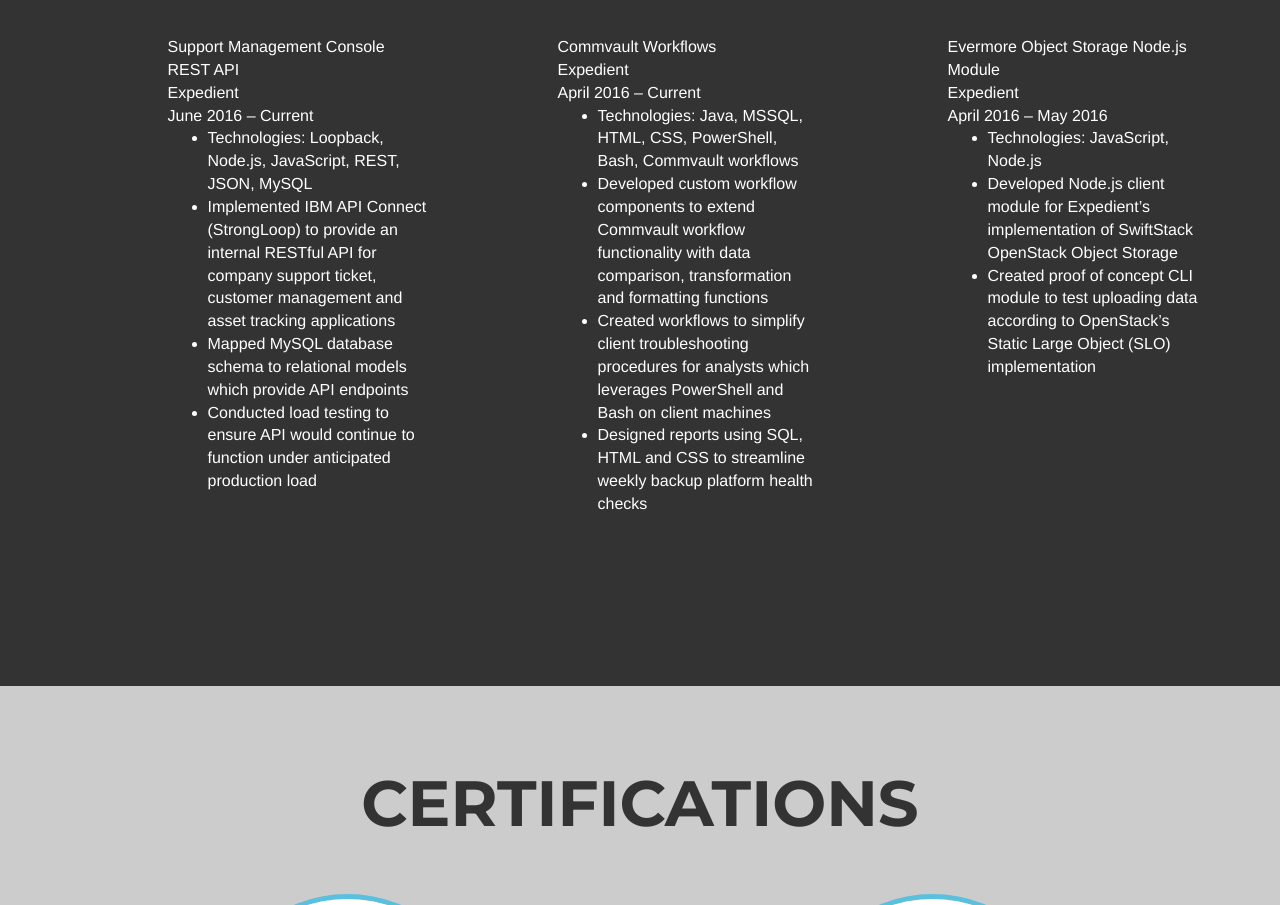
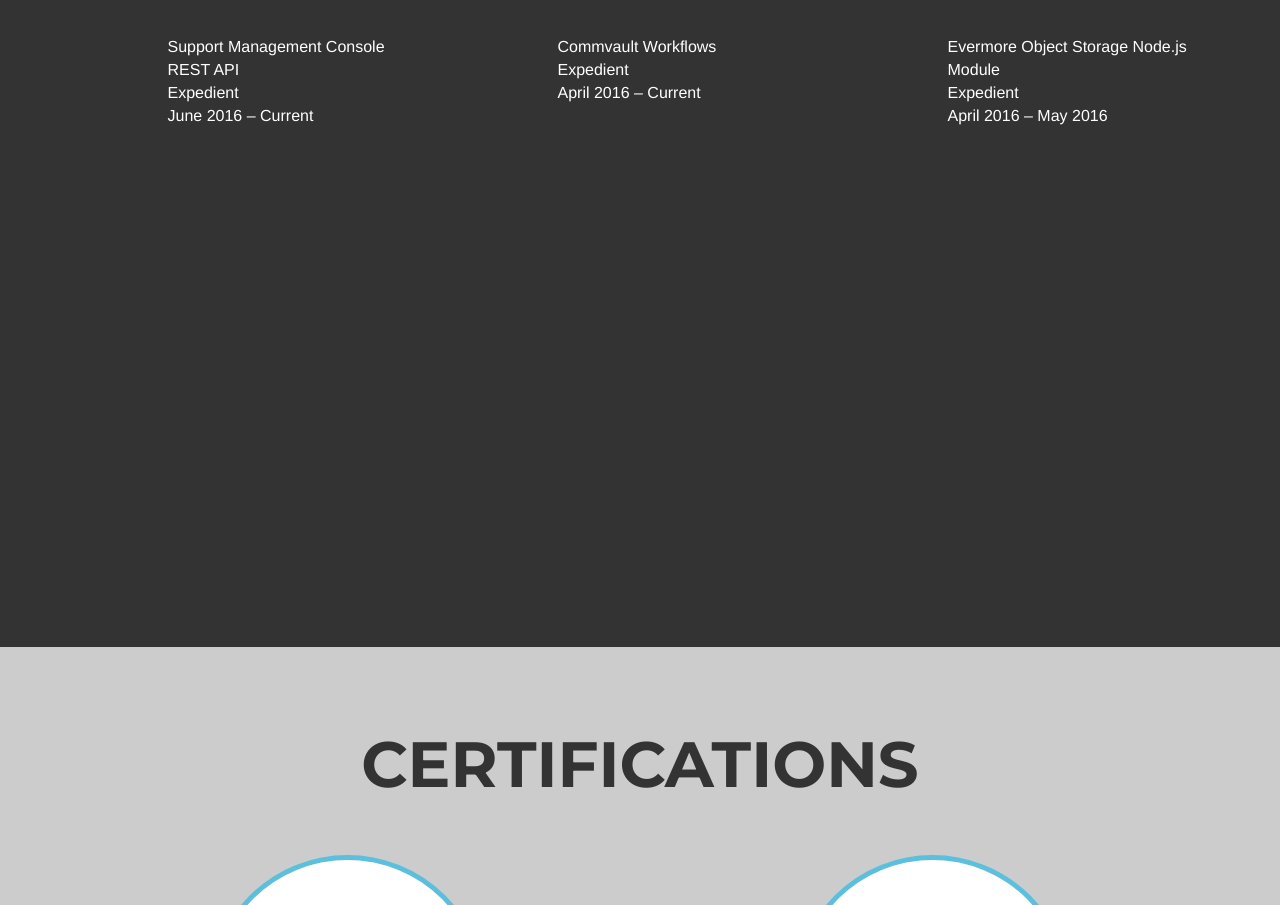
Before and after one commit to davidarich/daverich.net, a plain HTML site: page index.html in a window 1280 px wide. Shown: the part 2746-3651 px from the top of the page. Drawn offline with Linux system fonts and the light colour scheme; a web font is replaced by a local one.

Commit message:
Temporarily removed project text. This text will eventually be moved into modals.

```diff
--- a/index.html
+++ b/index.html
@@ -237,22 +237,6 @@
                         Expedient<br>
                         June 2016 – Current<br>
                     </div>
-                    <div>
-                        <ul>
-                            <li>
-                                Technologies: Loopback, Node.js, JavaScript, REST, JSON, MySQL
-                            </li>
-                            <li>
-                                Implemented IBM API Connect (StrongLoop) to provide an internal RESTful API for company support ticket, customer management and asset tracking applications
-                            </li>
-                            <li>
-                                Mapped MySQL database schema to relational models which provide API endpoints
-                            </li>
-                            <li>
-                                Conducted load testing to ensure API would continue to function under anticipated production load
-                            </li>
-                        </ul>
-                    </div>
                 </div>
 
                 <div class="col-lg-1 col-md-1 project-block-spacer-mid"></div>
@@ -263,22 +247,6 @@
                         Expedient<br>
                         April 2016 – Current<br>
                     </div>
-                    <div>
-                        <ul>
-                            <li>
-                                Technologies: Java, MSSQL, HTML, CSS, PowerShell, Bash, Commvault workflows
-                            </li>
-                            <li>
-                                Developed custom workflow components to extend Commvault workflow functionality with data comparison, transformation and formatting functions
-                            </li>
-                            <li>
-                                Created workflows to simplify client troubleshooting procedures for analysts which leverages PowerShell and Bash on client machines
-                            </li>
-                            <li>
-                                Designed reports using SQL, HTML and CSS to streamline weekly backup platform health checks
-                            </li>
-                        </ul>
-                    </div>
                 </div>
 
                 <div class="col-lg-1 col-md-1 project-block-spacer-mid"></div>
@@ -288,19 +256,6 @@
                         Evermore Object Storage Node.js Module<br>
                         Expedient<br>
                         April 2016 – May 2016<br>
-                    </div>
-                    <div>
-                        <ul>
-                            <li>
-                                Technologies: JavaScript, Node.js
-                            </li>
-                            <li>
-                                Developed Node.js client module for Expedient’s implementation of SwiftStack OpenStack Object Storage
-                            </li>
-                            <li>
-                                Created proof of concept CLI module to test uploading data according to OpenStack’s Static Large Object (SLO) implementation
-                            </li>
-                        </ul>
                     </div>
                 </div>
 
```
